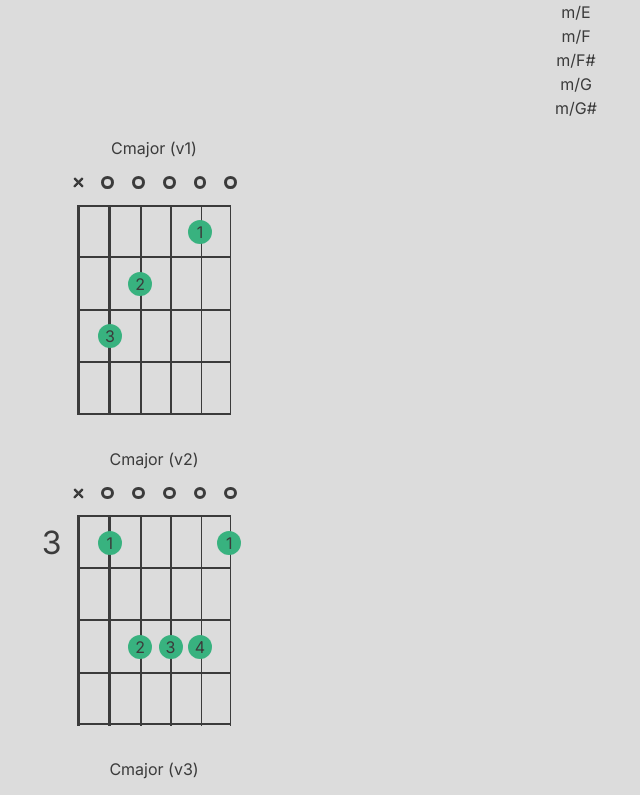
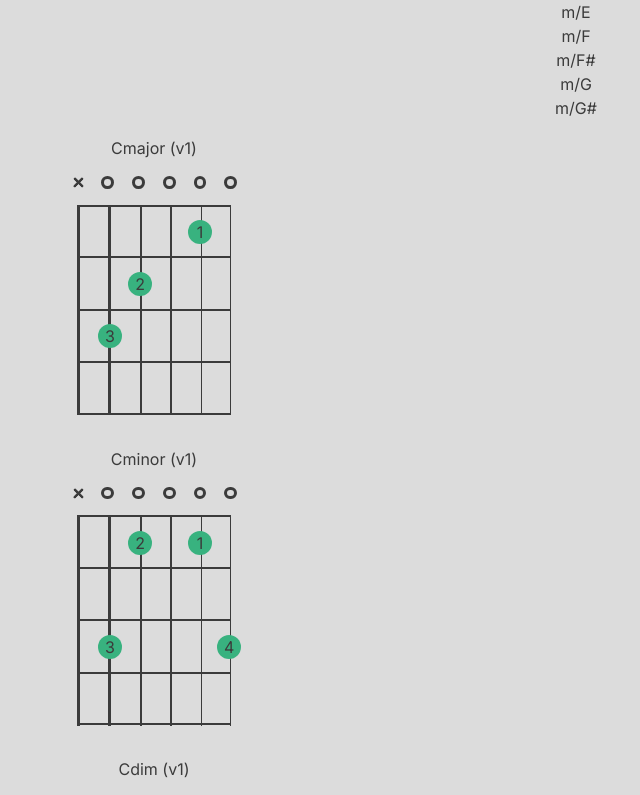
Before and after one commit to willcary/chords-app, a Next.js app: page / in a window 1280 px wide. Shown: the part 1860-2655 px from the top of the page, without its empty margins (64-704 px from the left). Built offline with nearby package versions, Linux system fonts and the light colour scheme.

Commit message:
feat: begin to use embla carousels for chords

```diff
--- a/components/Tabs.tsx
+++ b/components/Tabs.tsx
@@ -1,4 +1,5 @@
 import Tab from './tab/Tab'
+import TabGroup from './tab/TabGroup'
 import { AllChordsProps, SpecificChordProps } from '@/assets/typescript'
 
 //Refactor props to use multiple chords as in the guitar.json file.
@@ -11,21 +12,27 @@ export default function Tabs({ chords }: AllChordsProps) {
       {chords.map((chord) => {
         const { key: tone, suffix, positions } = chord
         return (
+          <TabGroup
+            key={`${tone}-${suffix}`}
+            tone={tone}
+            suffix={suffix}
+            positions={positions}
+          />
           // Change styles accordingly for carousel sliders
-          <div
-            key={`${tone}${suffix}`}
-            className='flex flex-row justify-center flex-wrap gap-4 my-4'
-          >
-            {positions.map((position, version) => (
-              <Tab
-                key={`${tone}${suffix}${position.frets}${position.fingers}`}
-                tone={tone}
-                suffix={suffix}
-                positions={position}
-                version={version + 1}
-              />
-            ))}
-          </div>
+          // <div
+          //   key={`${tone}${suffix}`}
+          //   className='flex flex-row justify-center flex-wrap gap-4 my-4'
+          // >
+          //   {positions.map((position, version) => (
+          //     <Tab
+          //       key={`${tone}${suffix}${position.frets}${position.fingers}`}
+          //       tone={tone}
+          //       suffix={suffix}
+          //       positions={position}
+          //       version={version + 1}
+          //     />
+          //   ))}
+          // </div>
         )
       })}
       {/* {chords.map((chord): SpecificChordProps => (
--- a/components/tab/TabGroup.tsx
+++ b/components/tab/TabGroup.tsx
@@ -1,8 +1,34 @@
+import { useEffect } from 'react'
+import useEmblaCarousel from 'embla-carousel-react'
 import { SpecificChordProps } from '@/assets/typescript'
+import Tab from './Tab'
 export default function TabGroup({
   tone,
   suffix,
   positions,
 }: SpecificChordProps) {
-  return <div>TabGroup</div>
+  const [emblaRef, emblaApi] = useEmblaCarousel({ loop: false })
+
+  useEffect(() => {
+    if (emblaApi) {
+      console.log(emblaApi.slideNodes()) // Access API
+    }
+  }, [emblaApi])
+  return (
+    <div className='embla' ref={emblaRef}>
+      <div className='embla__container'>
+        {positions.map((position, version) => (
+          <div className='embla__slide'>
+            <Tab
+              key={`${tone}${suffix}${position.frets}${position.fingers}`}
+              tone={tone}
+              suffix={suffix}
+              positions={position}
+              version={version + 1}
+            />
+          </div>
+        ))}
+      </div>
+    </div>
+  )
 }
--- a/package.json
+++ b/package.json
@@ -15,6 +15,7 @@
     "@types/react": "18.0.28",
     "@types/react-dom": "18.0.11",
     "@vercel/postgres": "^0.5.1",
+    "embla-carousel-react": "^8.0.0-rc15",
     "eslint": "8.34.0",
     "eslint-config-next": "^14.0.1",
     "next": "^14.0.1",
--- a/styles/tabs.css
+++ b/styles/tabs.css
@@ -116,3 +116,14 @@
   align-items: center;
   font-size: 1rem;
 }
+
+.embla {
+  overflow: hidden;
+}
+.embla__container {
+  display: flex;
+}
+.embla__slide {
+  flex: 0 0 100%;
+  min-width: 0;
+}
```
Also changed, not shown: 1 other file (tests, documents, lock files or other folders).
